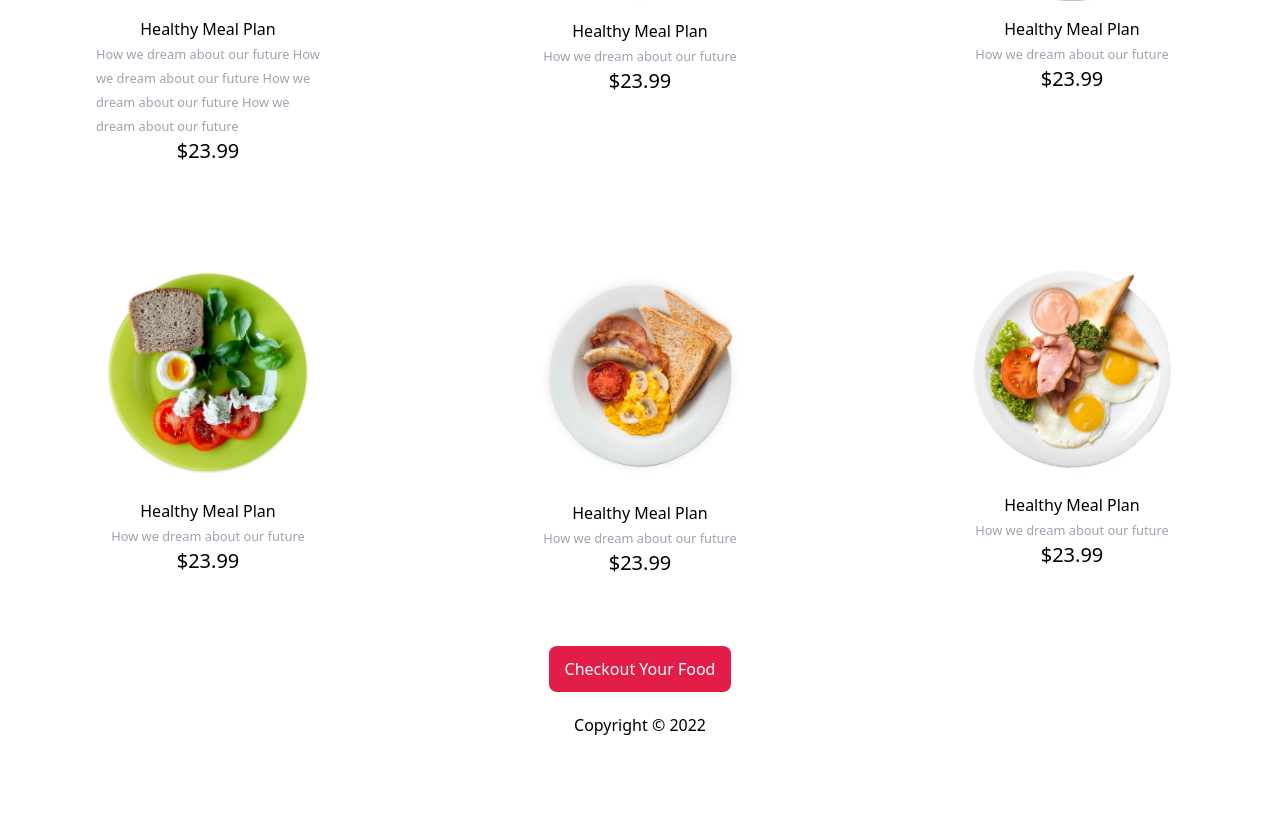
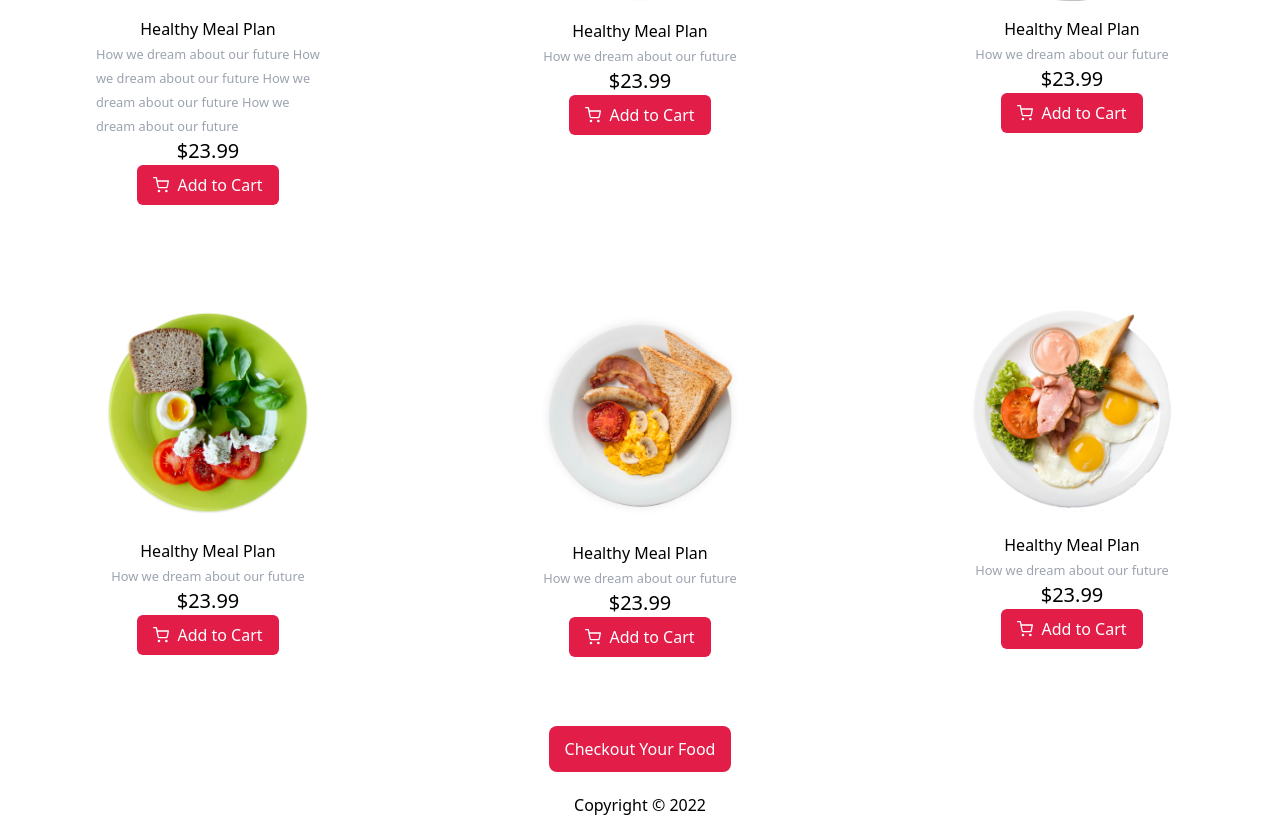
Before and after one commit to SEC-MASUM/red-onion, a React (Create React App) app: page / in a window 1280 px wide. Shown: the part 928-1745 px from the top of the page. Before the commit the page ends 1665 px from the top, so only its background shows below. Built offline with nearby package versions, Linux system fonts and the light colour scheme.

Commit message:
add Add to Cart button in Item card component

```diff
--- a/src/Pages/Home/Item/Item.js
+++ b/src/Pages/Home/Item/Item.js
@@ -1,10 +1,11 @@
 import React from "react";
+import { FiShoppingCart } from "react-icons/fi";
 
 const Item = ({ item }) => {
   const { img, title, desc, price } = item;
   return (
     <div>
-      <div className="w-72 flex flex-col items-center rounded-md hover:shadow-lg p-8 mx-auto">
+      <div className="w-72  flex flex-col items-center rounded-md hover:shadow-lg p-8 mx-auto ">
         <img src={img} alt="" className="h-50" />
         <h3 className="font-medium text-base pt-4">{title}</h3>
         <p>
@@ -14,6 +15,11 @@ const Item = ({ item }) => {
           <span>$</span>
           {price}
         </h2>
+        <button className="space-x-2 flex items-center bg-rose-600  text-white px-4 py-2 rounded-md cursor-pointer ">
+          <FiShoppingCart className="inline-block"></FiShoppingCart>
+
+          <span>Add to Cart</span>
+        </button>
       </div>
     </div>
   );
```
